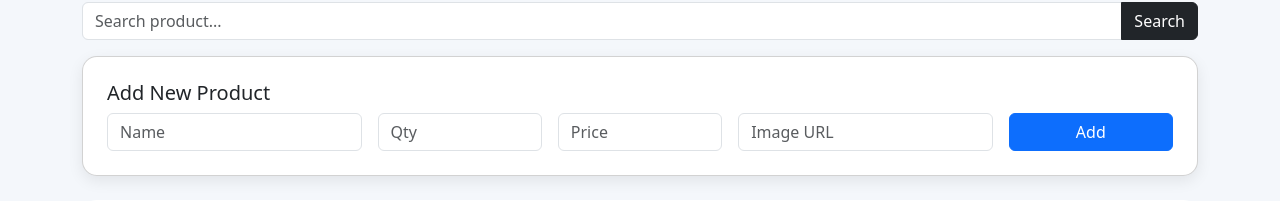
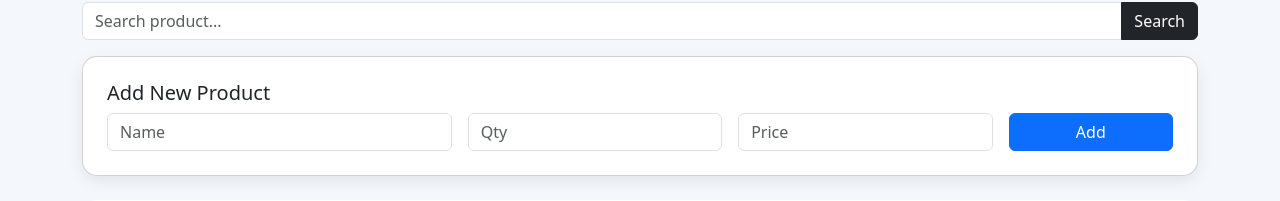
Before and after one commit to SamuelSatyala/inventory-management-app, a Flask app: page / in a window 1280 px wide. Shown: the part 283-484 px from the top of the page. Run offline with Flask 3, Linux system fonts and the light colour scheme; data that the repository does not hold is empty.

Commit message:
Test CI/CD deployment

```diff
--- a/app.py
+++ b/app.py
@@ -3,28 +3,26 @@ from flask_sqlalchemy import SQLAlchemy
 
 app = Flask(__name__)
 
-# SQLite database
 app.config['SQLALCHEMY_DATABASE_URI'] = 'sqlite:///inventory.db'
 app.config['SQLALCHEMY_TRACK_MODIFICATIONS'] = False
 
 db = SQLAlchemy(app)
 
 
-# -------------------- MODEL --------------------
+# ---------------- MODEL ----------------
 class Product(db.Model):
     id = db.Column(db.Integer, primary_key=True)
     name = db.Column(db.String(100), nullable=False)
     quantity = db.Column(db.Integer, nullable=False)
     price = db.Column(db.Float, nullable=False)
-    image = db.Column(db.String(300))
 
 
-# Create database
+# Create DB
 with app.app_context():
     db.create_all()
 
 
-# -------------------- HOME / SEARCH --------------------
+# ---------------- HOME / SEARCH ----------------
 @app.route('/')
 def index():
     query = request.args.get('q')
@@ -39,13 +37,12 @@ def index():
     return render_template('index.html', products=products)
 
 
-# -------------------- ADD PRODUCT --------------------
+# ---------------- ADD ----------------
 @app.route('/add', methods=['POST'])
 def add():
     name = request.form['name']
     quantity = request.form['quantity']
     price = request.form['price']
-    image = request.form['image']
 
     if not name or int(quantity) < 0 or float(price) < 0:
         return "Invalid input"
@@ -53,8 +50,7 @@ def add():
     new_product = Product(
         name=name,
         quantity=quantity,
-        price=price,
-        image=image
+        price=price
     )
 
     db.session.add(new_product)
@@ -63,7 +59,7 @@ def add():
     return redirect('/')
 
 
-# -------------------- DELETE --------------------
+# ---------------- DELETE ----------------
 @app.route('/delete/<int:id>')
 def delete(id):
     product = Product.query.get(id)
@@ -72,14 +68,14 @@ def delete(id):
     return redirect('/')
 
 
-# -------------------- EDIT PAGE --------------------
+# ---------------- EDIT PAGE ----------------
 @app.route('/edit/<int:id>')
 def edit(id):
     product = Product.query.get(id)
     return render_template('edit.html', product=product)
 
 
-# -------------------- UPDATE PRODUCT --------------------
+# ---------------- UPDATE ----------------
 @app.route('/update/<int:id>', methods=['POST'])
 def update(id):
     product = Product.query.get(id)
@@ -87,7 +83,6 @@ def update(id):
     product.name = request.form['name']
     product.quantity = request.form['quantity']
     product.price = request.form['price']
-    product.image = request.form['image']
 
     db.session.commit()
 
--- a/templates/edit.html
+++ b/templates/edit.html
@@ -32,11 +32,6 @@
 <input type="number" step="0.01" name="price" value="{{ product.price }}" class="form-control">
 </div>
 
-<div class="mb-3">
-<label>Image URL</label>
-<input type="text" name="image" value="{{ product.image }}" class="form-control">
-</div>
-
 <button class="btn btn-success">Update</button>
 <a href="/" class="btn btn-secondary">Cancel</a>
 
--- a/templates/index.html
+++ b/templates/index.html
@@ -16,7 +16,6 @@ body { background: #f4f7fb; }
 .bg-green { background:#1cc88a; }
 .bg-orange { background:#f6c23e; }
 .table-container { background:white; border-radius:15px; padding:20px; }
-img { border-radius:10px; }
 </style>
 </head>
 
@@ -72,20 +71,16 @@ img { border-radius:10px; }
 
 <form action="/add" method="POST" class="row g-3">
 
-<div class="col-md-3">
+<div class="col-md-4">
 <input type="text" name="name" class="form-control" placeholder="Name" required>
 </div>
 
-<div class="col-md-2">
+<div class="col-md-3">
 <input type="number" name="quantity" class="form-control" placeholder="Qty" required>
 </div>
 
-<div class="col-md-2">
+<div class="col-md-3">
 <input type="number" step="0.01" name="price" class="form-control" placeholder="Price" required>
-</div>
-
-<div class="col-md-3">
-<input type="text" name="image" class="form-control" placeholder="Image URL">
 </div>
 
 <div class="col-md-2 d-grid">
@@ -118,10 +113,7 @@ img { border-radius:10px; }
 
 <td>{{ p.id }}</td>
 
-<td>
-<img src="{{ p.image }}" width="60">
-<strong>{{ p.name }}</strong>
-</td>
+<td><strong>{{ p.name }}</strong></td>
 
 <td>
 {{ p.quantity }}
```
